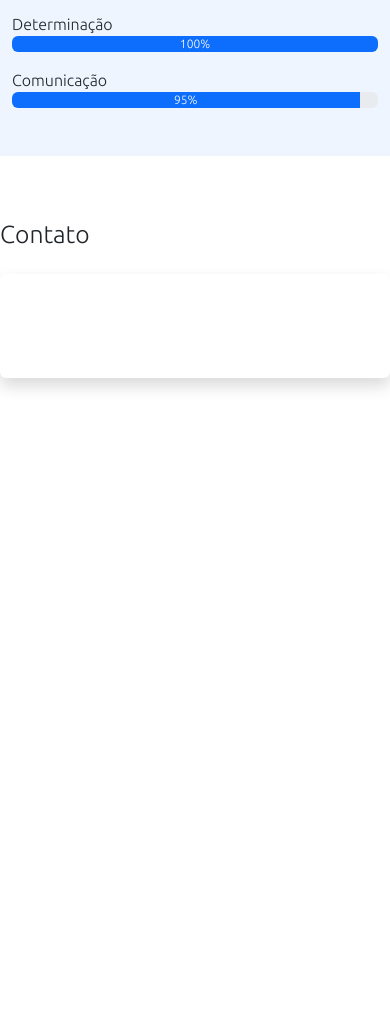
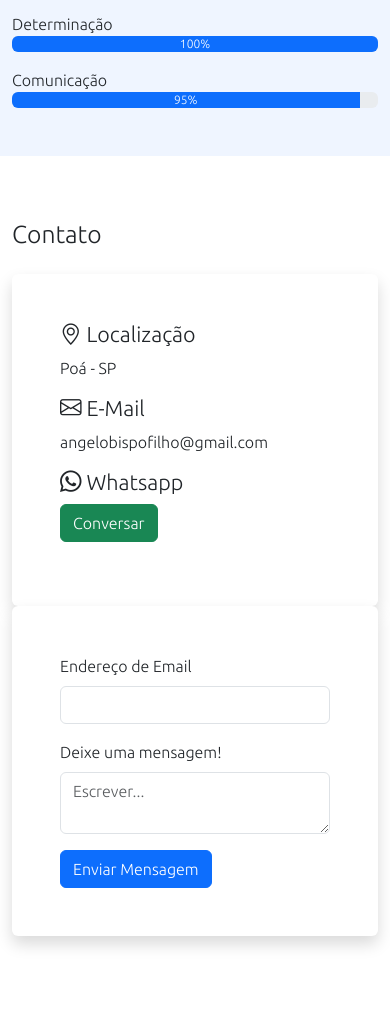
Before and after one commit to AngeloMarcos/Portifolio, a Flask app: page / in a window 390 px wide. Shown: the part 3488-4520 px from the top of the page. Before the commit the page ends 3877 px from the top, so only its background shows below. Run offline with Flask 3, Linux system fonts and the light colour scheme; some libraries are stand-ins or nearby versions.

Commit message:
Inserção da area de contato

```diff
--- a/templates/index.html
+++ b/templates/index.html
@@ -55,7 +55,7 @@
                       </li>
                       <li class="nav-item">
                         <a class="nav-link" href="#portifolio">
-                            <i class="bi bi-person-fill"></i>
+                            <i class="bi bi-clipboard2-data"></i></i>
                             Portifólio</a>
                       </li>
                       <li class="nav-item">
@@ -266,24 +266,47 @@
 
        <!-- Outras section -->
 
-       <section class="pt-5 pb-5" id="">
-            <div class="containter mb-5">
-                    <h2 class="pt-3 pb-3">Contato</h2>
 
-                    <div class="row">
-                        <div class="col-md-5">
-                            <div class="col-md-7">
-                                <div class="card p-5 shadow border-0">
-                                    <h4></h4>
-                                </div>
-                            </div>
+       <section class="pt-5 pb-5" id="contato">
+        <div class="container mb-5">
+            <h2 class="pt-3 pb-3">Contato</h2>
+
+            <div class="row">
+                <div class="col-md-6">
+                    <div class="card p-5 shadow border-0">
+                        <div class="endereco">
+                            <h4><i class="bi bi-geo-alt"></i> Localização</h4>
+                            <p>Poá - SP</p>
+                        </div>
+                        <div class="email">
+                            <h4><i class="bi bi-envelope"></i> E-Mail</h4>
+                            <p>angelobispofilho@gmail.com</p>
+                        </div>
+                        <div class="whatsapp pb-3">
+                            <h4><i class="bi bi-whatsapp "></i> Whatsapp</h4>
+                            <button class="btn btn-success "><a href="https://wa.me/5511991909106/?text=textourl"></a>Conversar</button>
                         </div>
                     </div>
+                </div>
+
+                <div class="col-md-6">
+                    <div class="card p-5 h-100 shadow border-0">
+                        <form>
+                            <div class="mb-3">
+                                <label for="emailInput" class="form-label">Endereço de Email</label>
+                                <input type="email" class="form-control" id="emailInput" aria-describedby="emailHelp" required>
+                            </div>
+                            <div class="mb-3">
+                                <label for="messageInput" class="form-label">Deixe uma mensagem!</label>
+                                <textarea class="form-control" id="messageInput" placeholder="Escrever..." required></textarea>
+                            </div>
+                            <button type="submit" class="btn btn-primary">Enviar Mensagem</button>
+                        </form>
+                    </div>
+                </div>
             </div>
-
-       </section>
-
-
+        </div>
+    </section>
     </main>
 
     <script src="../static/bootstrap/js/bootstrap.bundle.js"></script>
```
